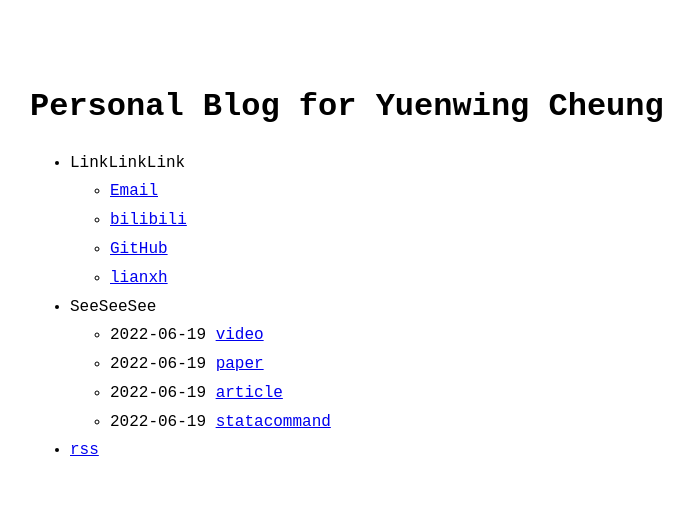
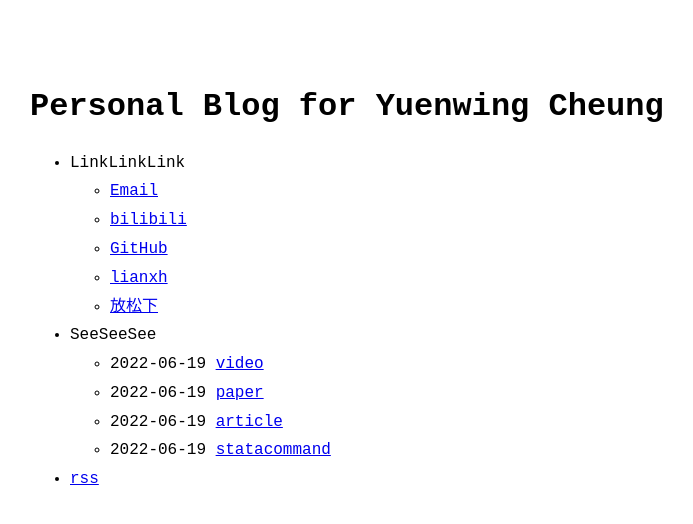
Before and after one commit to ptpycheung/ptpycheung.github.io, a Jekyll site: the page built from index.md, in a window 1280 px wide. Shown: the top 524 px of the page, without its empty margins (290-983 px from the left). Built offline with Jekyll 4.4.1, drawn with Linux system fonts in a browser that asks for light colours.

Commit message:
Update menu.yml

```diff
--- a/_data/menu.yml
+++ b/_data/menu.yml
@@ -12,6 +12,8 @@ entries:
         url: https://github.com/ptpycheung
       - title: lianxh
         url: https://www.lianxh.cn/
+      - title: 放松下
+        url: https://music.163.com/#/song?id=94663&market=baiduqk
 
   - title: SeeSeeSee
     post_list:
```
